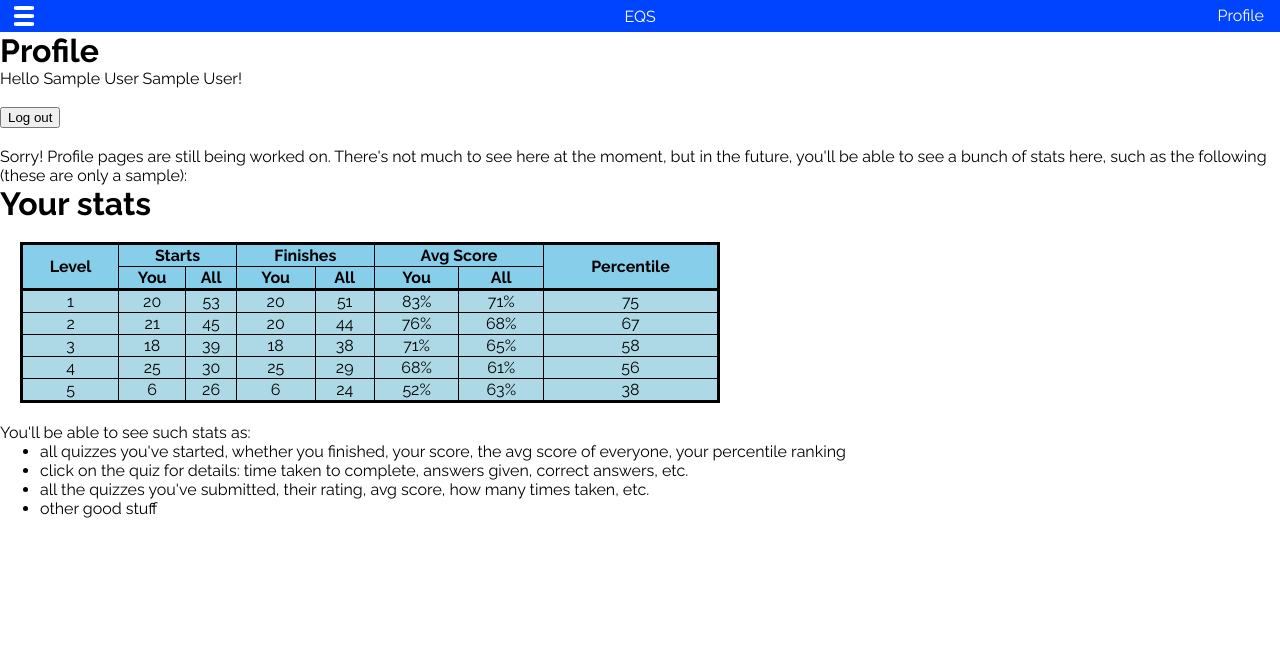
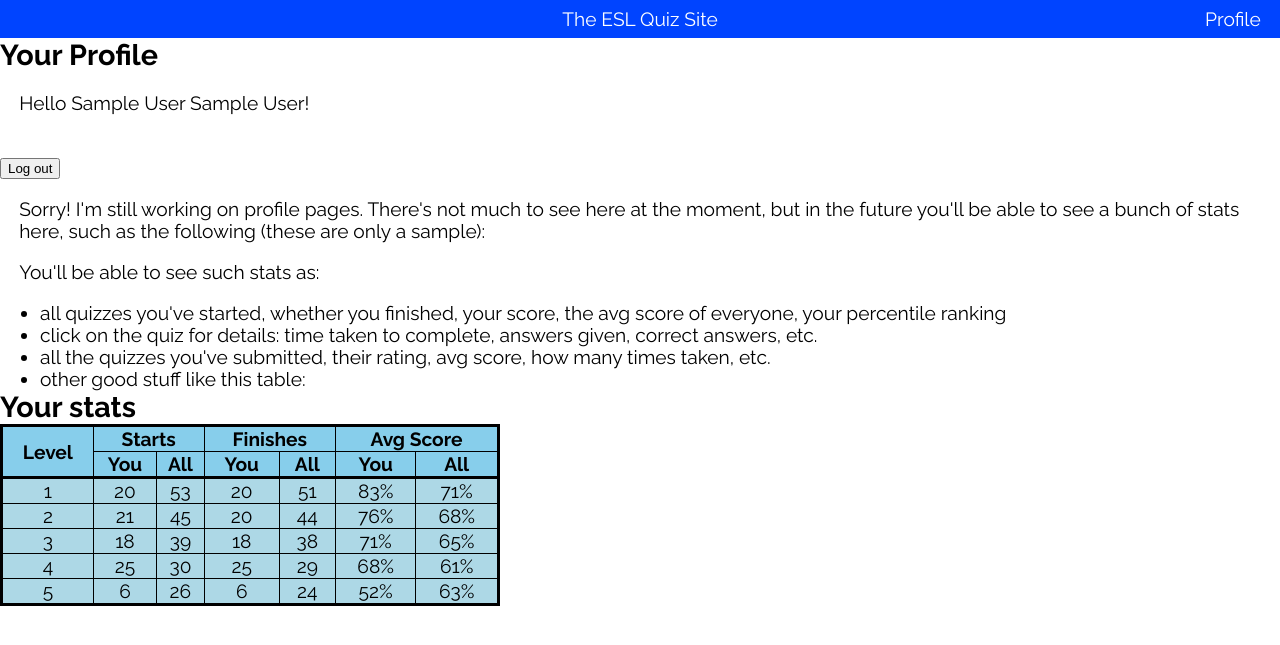
Before and after one commit to sylprimeau/esl-quiz-site, a PHP site: page /profile.php in a window 1280 px wide. Shown: the top 645 px of the page. Run offline with PHP 8.4, Linux system fonts and the light colour scheme; the visitor is signed in with stand-in values (Sample User, id 1); a stand-in replaces the project's code that opens the database connection.

Commit message:
Made a few cosmetic changes

```diff
--- a/header.php
+++ b/header.php
@@ -14,13 +14,13 @@
 	<body>
 			<header>
 				<nav>
-					<div class="hamburger-menu">
+					<div class="hamburger-menu hide">
 						<div class="lines"></div>
 						<div class="lines"></div>
 						<div class="lines"></div>
 					</div>
 					<div class="site-logo">
-						<a href="index.php">EQS</a>
+						<a href="index.php">The ESL Quiz Site</a>
 					</div>
 					<?php if (isset($_SESSION['username'])): ?>
 						<div class="login-btn">
--- a/index.php
+++ b/index.php
@@ -64,6 +64,7 @@
 					<p id="3" class="answerText"></p>
 				</div>
 			</div>
+<!--
 			<div id="avgScore"></div>
 			<div id="timesTaken"></div>
 			<div class="ratingStars">
@@ -74,6 +75,7 @@
 				<div id="star4" class="ratingStar"></div>
 				<div id="star5" class="ratingStar"></div>
 			</div>
+-->
 		</div>
 		<div class="quizReview hide"></div>
 
--- a/profile.php
+++ b/profile.php
@@ -2,25 +2,31 @@
 	include "header.php";
 ?>
 
-<h1>Profile</h1>
-
-
-<?php	if (isset($_SESSION['id'])): ?>
+<section class="profile-page">
+	<h1>Your Profile</h1>
+	<?php	if (!isset($_SESSION['id'])): ?>
+		<p>You must log in or create an account to view your profile.</p>
+	<?php else: ?>
 		<p>Hello <?php echo $_SESSION['firstName'].' '.$_SESSION['lastName'] ?>!</p><br>
 		<form action="includes/logout.inc.php">
 			<button>Log out</button>
 		</form>
-	<br>
-	<p>Sorry! Profile pages are still being worked on. There's not much to see here at the moment, but in the future, you'll be able to see a bunch of stats here, such as the following (these are only a sample):</p>
+		<p>Sorry! I'm still working on profile pages. There's not much to see here at the moment, but in the future you'll be able to see a bunch of stats here, such as the following (these are only a sample):</p>
+		<p>You'll be able to see such stats as:</p>
+		<ul>
+			<li>all quizzes you've started, whether you finished, your score, the avg score of everyone, your percentile ranking</li>
+			<li>click on the quiz for details: time taken to complete, answers given, correct answers, etc.</li>
+			<li>all the quizzes you've submitted, their rating, avg score, how many times taken, etc.</li>
+			<li>other good stuff like this table:</li>
+		</ul>
 		<h1>Your stats</h1>
-	<table>
+		<table class="user-stats">
 			<thead>
 				<tr>
 					<th rowspan="2">Level</th>
 					<th colspan="2">Starts</th>
 					<th colspan="2">Finishes</th>
 					<th colspan="2">Avg Score</th>
-				<th rowspan="2">Percentile</th>
 				</tr>
 				<tr>
 					<th>You</th>
@@ -40,7 +46,6 @@
 					<td>51</td>
 					<td>83%</td>
 					<td>71%</td>
-				<td>75</td>
 				</tr>
 				<tr>
 					<td>2</td>
@@ -50,7 +55,6 @@
 					<td>44</td>
 					<td>76%</td>
 					<td>68%</td>
-				<td>67</td>
 				</tr>
 				<tr>
 					<td>3</td>
@@ -60,7 +64,6 @@
 					<td>38</td>
 					<td>71%</td>
 					<td>65%</td>
-				<td>58</td>
 				</tr>
 				<tr>
 					<td>4</td>
@@ -70,7 +73,6 @@
 					<td>29</td>
 					<td>68%</td>
 					<td>61%</td>
-				<td>56</td>
 				</tr>
 				<tr>
 					<td>5</td>
@@ -80,19 +82,8 @@
 					<td>24</td>
 					<td>52%</td>
 					<td>63%</td>
-				<td>38</td>
 				</tr>
 			</tbody>
 		</table>
-
-	<p>You'll be able to see such stats as:</p>
-	<ul>
-		<li>all quizzes you've started, whether you finished, your score, the avg score of everyone, your percentile ranking</li>
-		<li>click on the quiz for details: time taken to complete, answers given, correct answers, etc.</li>
-		<li>all the quizzes you've submitted, their rating, avg score, how many times taken, etc.</li>
-		<li>other good stuff</li>
-	</ul>
-<?php else: ?>
-	<p>You must log in or create an account to view your profile.</p>
 	<?php endif; ?>
-<br>
+</section>
--- a/script.js
+++ b/script.js
@@ -148,7 +148,7 @@ function getFilteredQuizPreviews() {
 				var att3 = document.createAttribute("class");
 				att3.value = "description";
 				node3.setAttributeNode(att3);
-				var textnode3 = document.createTextNode("Click here to get a random quiz!");
+				var textnode3 = document.createTextNode("Click here to do a random quiz or select one from the list below. Use the filters to restrict quiz selection by level and categories!");
 				node3.appendChild(textnode3);
 				node.appendChild(node2);
 				node.appendChild(node3);
--- a/style.css
+++ b/style.css
@@ -6,12 +6,13 @@
 	display: none;
 }
 
+.hide {
+	display: none;
+}
+
 body {
 	font-family: 'Raleway', sans-serif;
-}
-
-.hide {
-	display: none;
+	font-size: 1.2em;
 }
 
 header, .wrapper {
@@ -292,6 +312,14 @@ footer {
 /***********************************************/
 /***********************************************/
 /***********************************************/
+
+.profile-page p {
+	margin: 1em;
+}
+
+
+
+
 
 
 
@@ -410,14 +438,15 @@ footer {
   user-select: none;
 }
 
+
+
 table, th, td {
 	border: 1px solid black;
 	text-align: center;
-	margin: 20px;
 }
 
 table {
-	width: 700px;
+	width: 500px;
 	border-collapse: collapse;
 	border: 3px solid black;
 }
```
Also changed, not shown: other parts of style.css (+36 -9 lines). Lines whose indentation alone changed are shown as unchanged.
